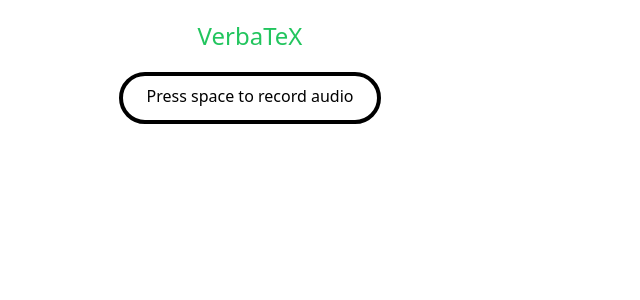
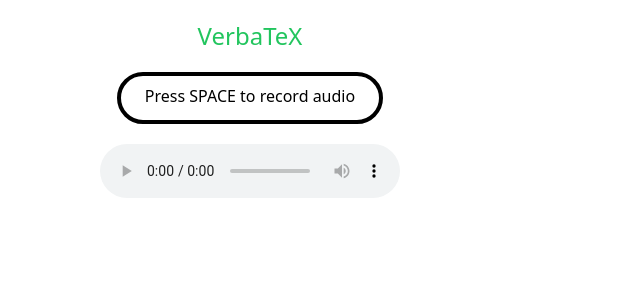
Before and after one commit to leozhang14/VerbaTeX, a React (Vite) app in the folder frontend/: page / in a window 1280 px wide. Shown: the top 300 px of the page, without its empty margins (0-640 px from the left). Built offline with nearby package versions, Linux system fonts and the light colour scheme.

Commit message:
added space down logic

```diff
--- a/frontend/src/App.tsx
+++ b/frontend/src/App.tsx
@@ -1,13 +1,35 @@
+import { useState } from "react";
 import styles from "./styles/App.module.css";
 
 function App() {
+  const [isSpaceDown, setIsSpaceDown] = useState(false);
+  const audioContext = new AudioContext();
+
+  const handleSpaceDown = (event: KeyboardEvent) => {
+    if (event.code === "Space") {
+      event.preventDefault();
+      setIsSpaceDown(true);
+    }
+  };
+
+  const handleSpaceUp = (event: KeyboardEvent) => {
+    if (event.code === "Space") {
+      event.preventDefault();
+      setIsSpaceDown(false);
+    }
+  };
+
+  window.addEventListener("keydown", handleSpaceDown);
+  window.addEventListener("keyup", handleSpaceUp);
+
   return (
     <>
       <div className={styles.container}>
         <h1 className="mt-5 text-green-500 text-2xl">VerbaTeX</h1>
         <div className="mt-5 p-3 px-6 pt-2  text-black border-4 border-black rounded-full text-center">
-          Press space to record audio
+          {isSpaceDown ? "Recording..." : "Press SPACE to record audio"}
         </div>
+        <audio controls className="mt-5"></audio>
       </div>
     </>
   );
```
